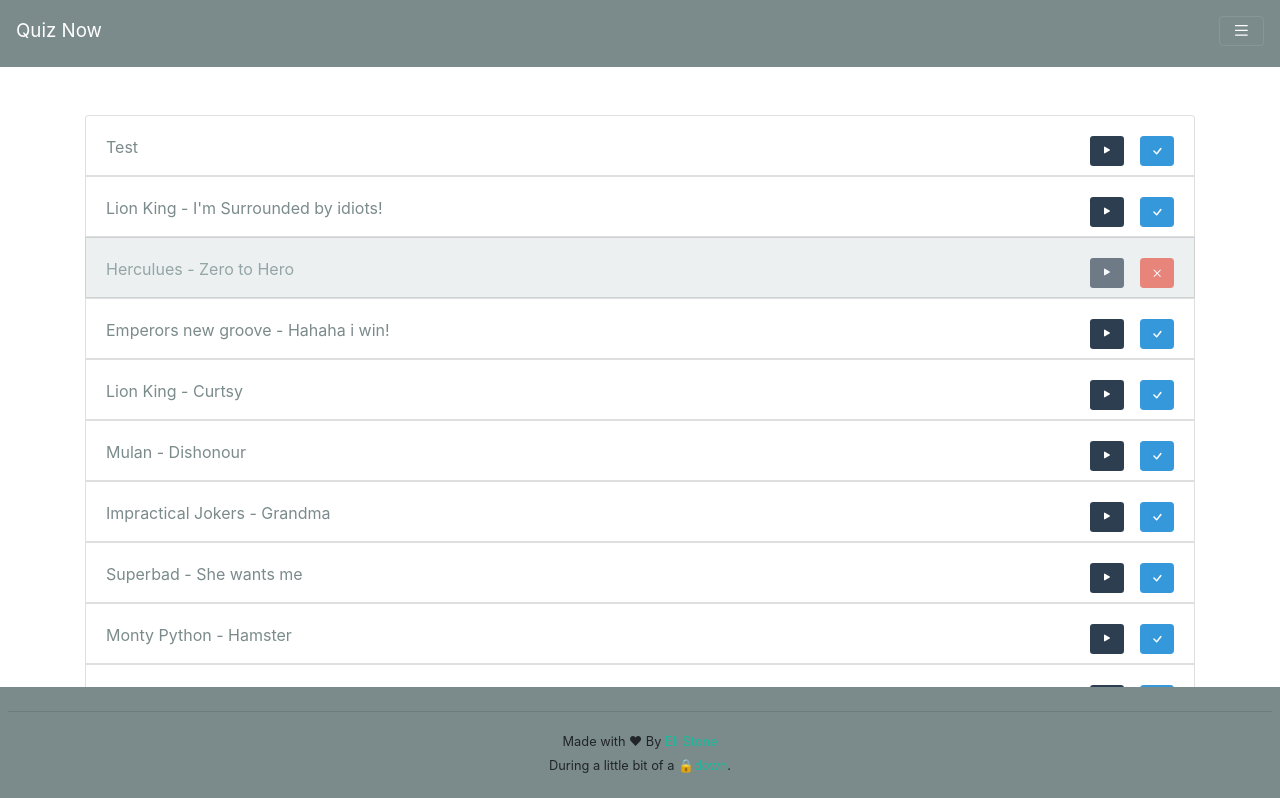
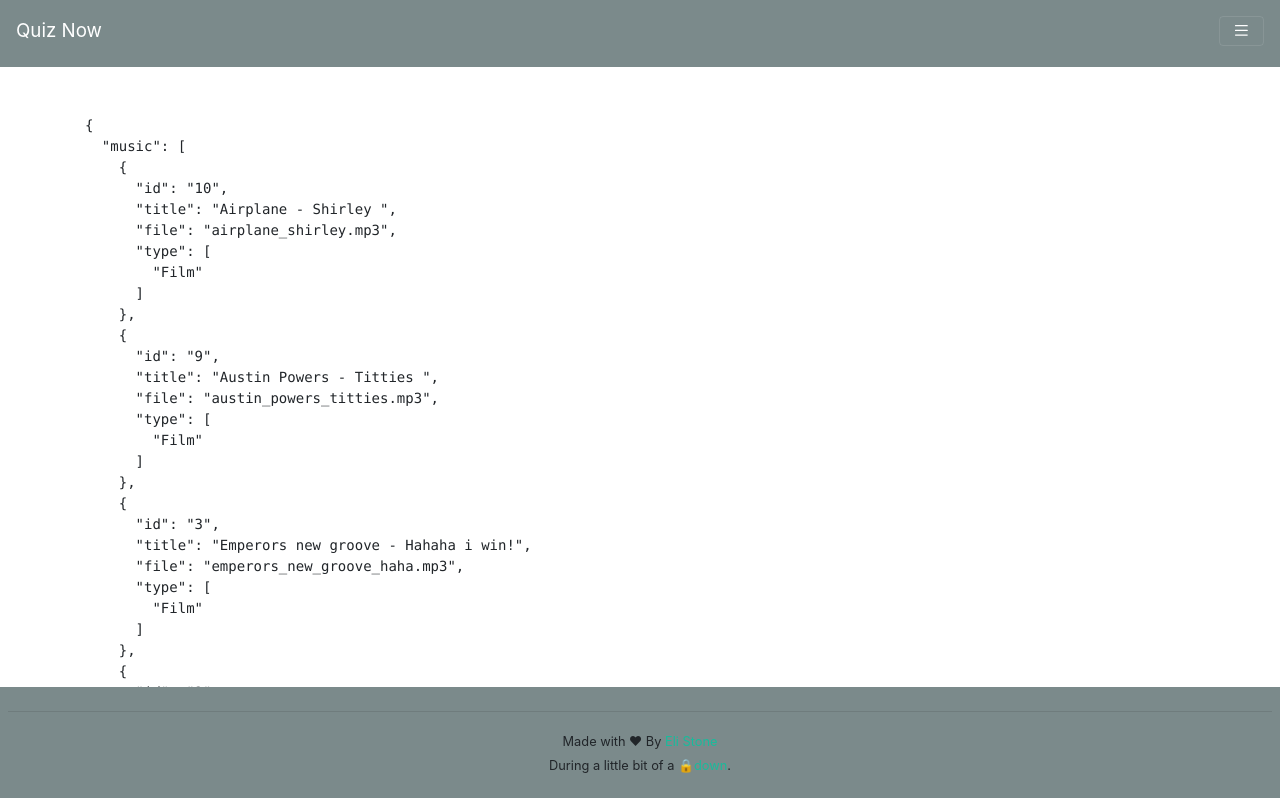
Before and after one commit to elistone/quick_quiz, a Vue app: page /buzzer in a window 1280 px wide. Shown: the top 798 px of the page. Built offline with nearby package versions, Linux system fonts and the light colour scheme; what vue-toasted would draw is missing.

Commit message:
Sorting song selector order

```diff
--- a/src/components/buzzer/SongSelector.vue
+++ b/src/components/buzzer/SongSelector.vue
@@ -1,5 +1,6 @@
 <template>
   <b-list-group>
+    <pre>{{ sortedMusic }}</pre>
     <song-item
       v-for="m in music.music"
       :id="m.id"
@@ -13,7 +14,7 @@
       :duration="timer.duration"
       @play="playSong"
       @stop="stopSong"
-      @selected="selectedSong">{{m.title}}
+      @selected="selectedSong">{{ m.title }}
     </song-item>
   </b-list-group>
 </template>
@@ -41,7 +42,19 @@
       },
     };
   },
-  computed: {},
+  computed: {
+    sortedMusic() {
+      const { music } = this.music;
+      const sorted = music.sort((p1, p2) => {
+        const modifier = 1;
+        // if (this.sortDirection === 'desc') modifier = -1;
+        if (p1.title < p2.title) return -1 * modifier;
+        if (p1.title > p2.title) return 1 * modifier;
+        return 0;
+      });
+      return { music: sorted };
+    },
+  },
   methods: {
     playSong(file, id) {
       this.stopSong();
```
